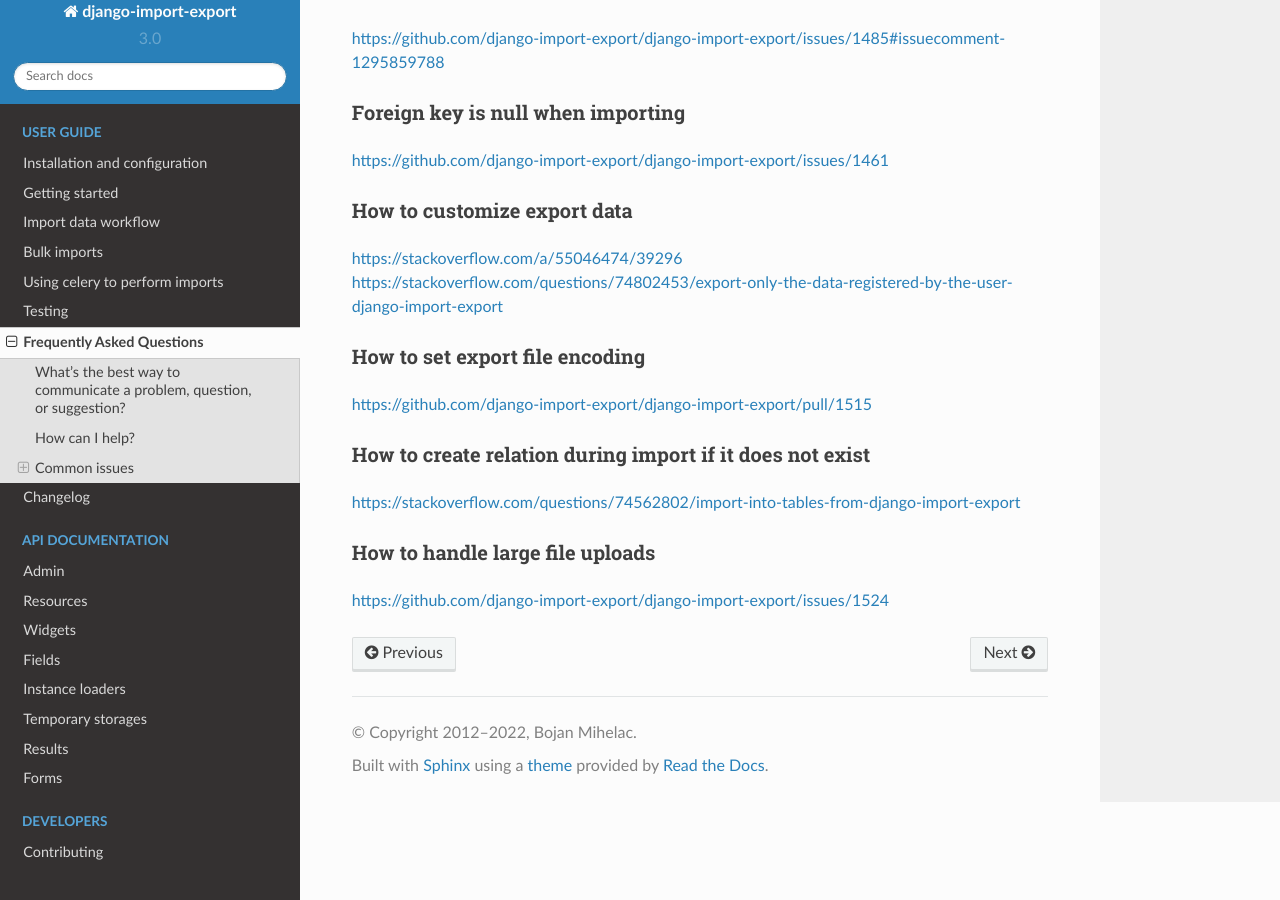
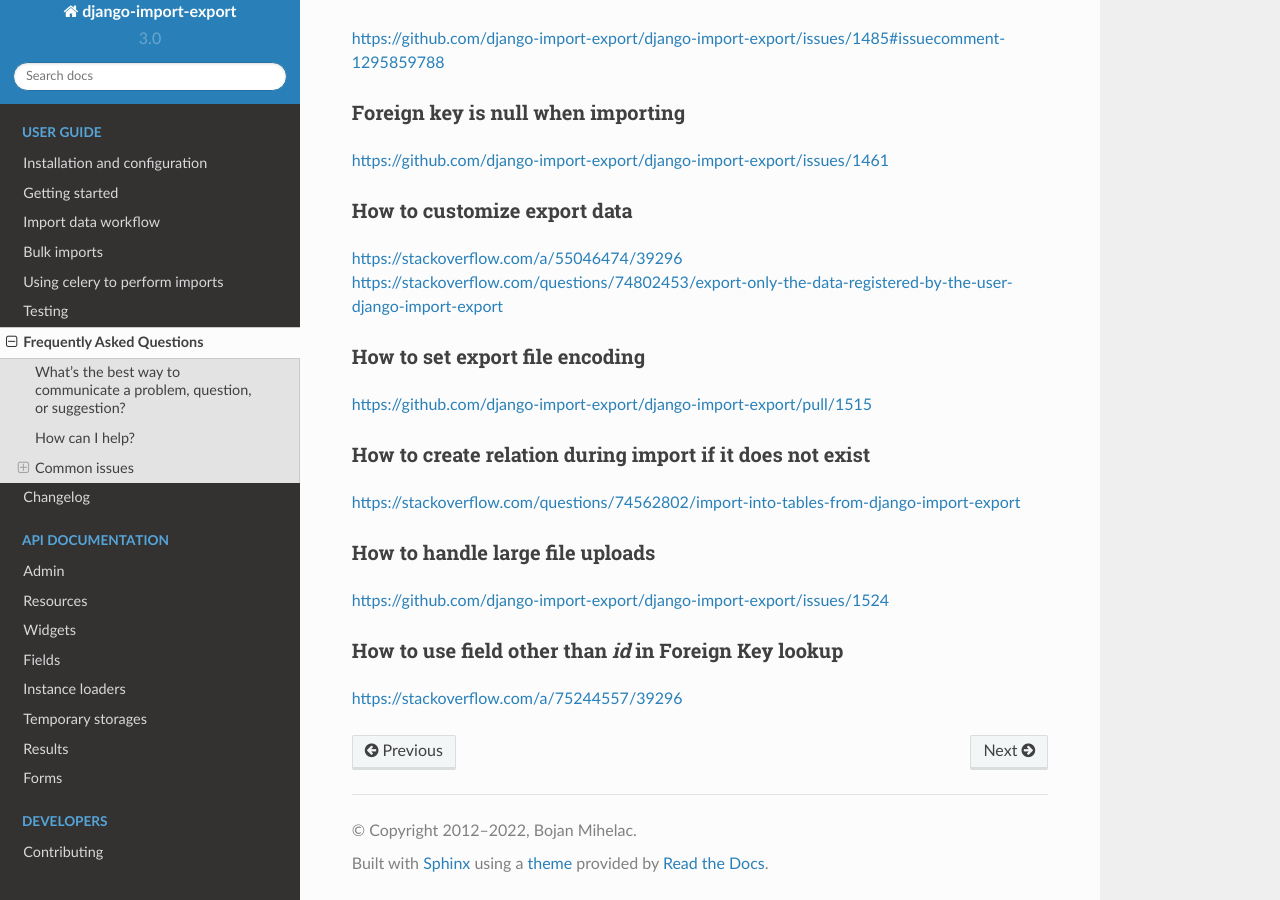
Before and after one commit to django-import-export/django-import-export, a Sphinx documentation site: the page built from docs/faq.rst, in a window 1280 px wide and 900 px high, scrolled down 3943 px. Built offline with Sphinx 7.4.7 and the Read the Docs theme 2.0.0, drawn with Linux system fonts in a browser that asks for light colours.

Commit message:
added faq entry

```diff
--- a/docs/faq.rst
+++ b/docs/faq.rst
@@ -191,3 +191,8 @@
 ---------------------------------
 
 https://github.com/django-import-export/django-import-export/issues/1524
+
+How to use field other than `id` in Foreign Key lookup
+------------------------------------------------------
+
+https://stackoverflow.com/a/75244557/39296
```
